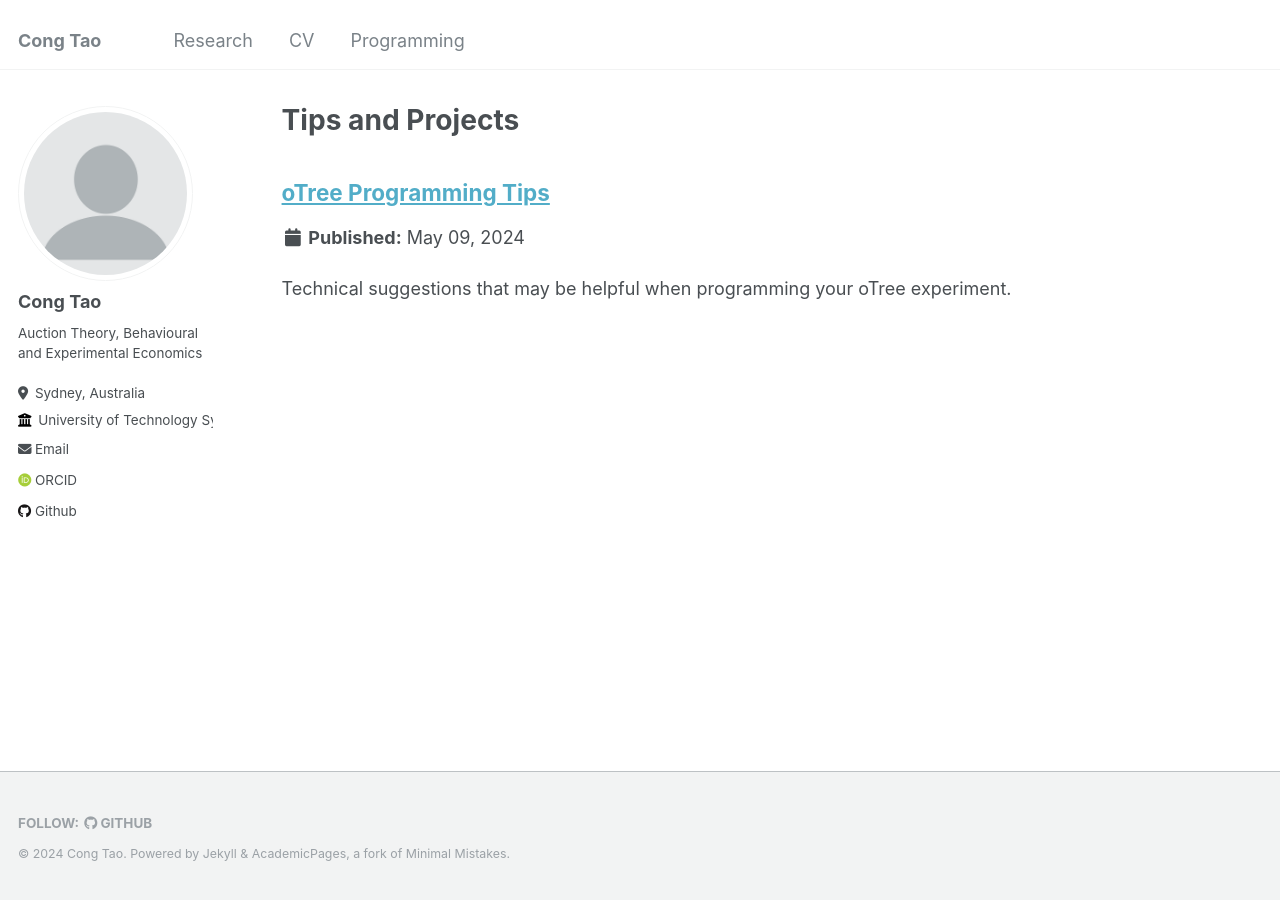
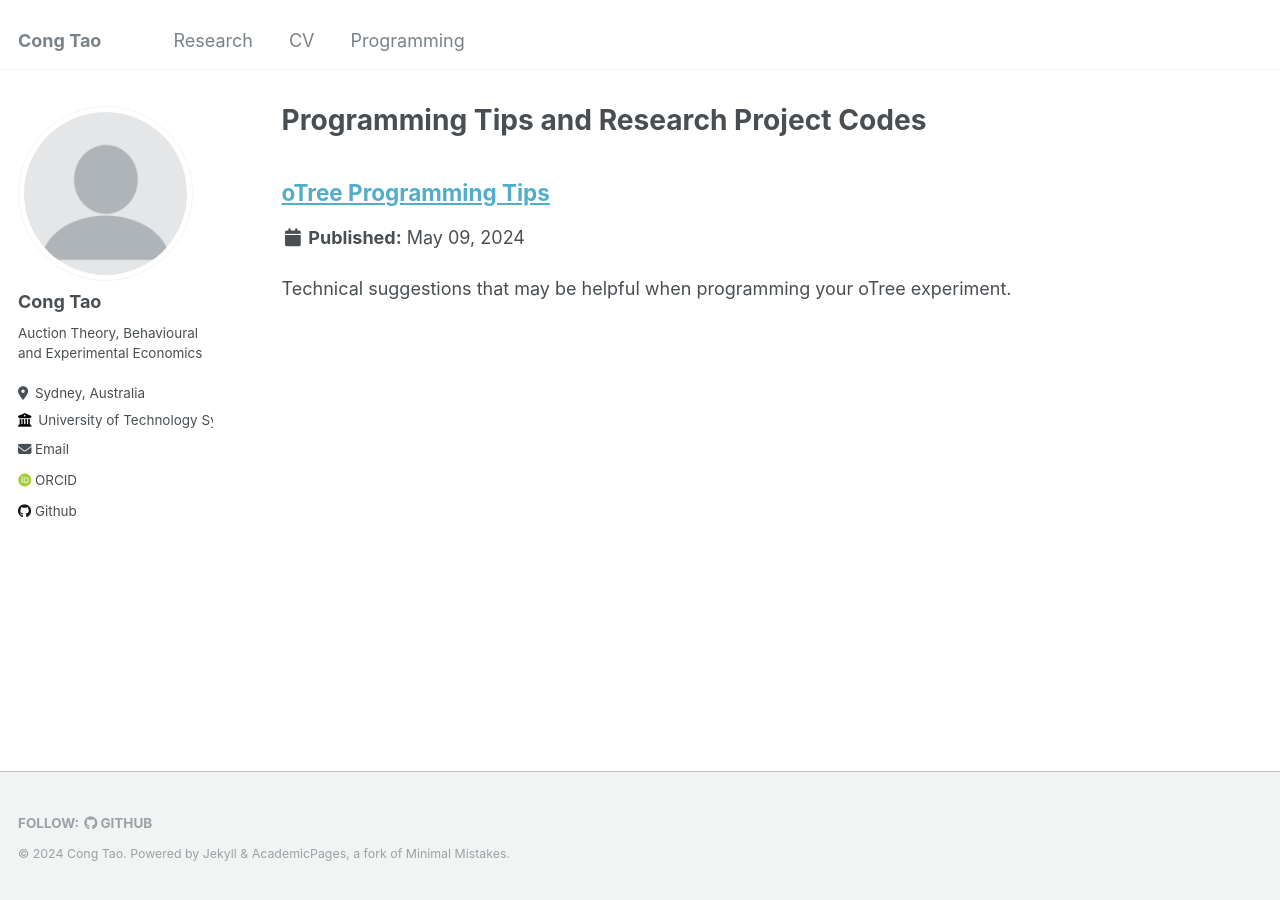
Before and after one commit to Misaka-19090/Misaka-19090.github.io, a Jekyll site: the page built from _pages/portfolio.html, in a window 1280 px wide. Built offline with Jekyll 4.4.1, drawn with Linux system fonts in a browser that asks for light colours; some web fonts are replaced.

Commit message:
Update portfolio.html

```diff
--- a/_pages/portfolio.html
+++ b/_pages/portfolio.html
@@ -1,6 +1,6 @@
 ---
 layout: archive
-title: "Tips and Projects"
+title: "Programming Tips and Research Project Codes"
 permalink: /portfolio/
 author_profile: true
 ---
```
